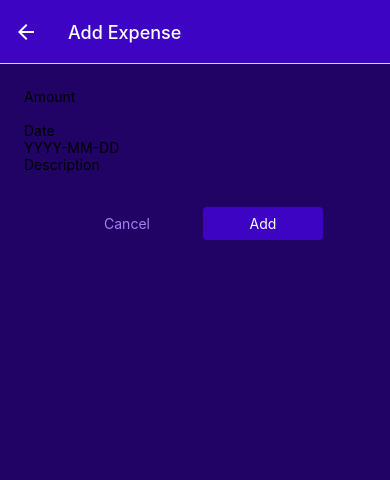
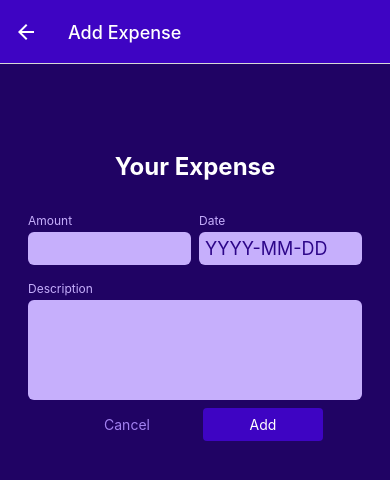
Before and after one commit to bchea123/ExpenseTracker, a React Native app: screen /ManageExpense in a window 390 px wide. Shown: the top 480 px of the page. Built offline with nearby package versions, Linux system fonts and the light colour scheme.

Commit message:
Styled manage expense screen

```diff
--- a/components/ManageExpense/ExpenseForm.js
+++ b/components/ManageExpense/ExpenseForm.js
@@ -1,12 +1,15 @@
-import { TextInput, View } from "react-native";
+import { StyleSheet, Text, View } from "react-native";
 import Input from "./Input";
 
 function ExpenseForm(){
     function amountChangedHandler(){}
 
     return (
-        <View>
+        <View style={styles.form}>
+            <Text style={styles.title}>Your Expense</Text>
+            <View style={styles.inputsRow}>
                 <Input
+                    style={styles.rowInput}
                     label="Amount"
                     textInputConfig={{
                         keyboardType: 'decimal-pad',
@@ -14,6 +17,7 @@
                     }}
                 />
                 <Input
+                    style={styles.rowInput}
                     label="Date"
                     textInputConfig={{
                         placeholder: 'YYYY-MM-DD',
@@ -21,6 +25,7 @@
                         onChangeText: () => {}
                     }}
                 />
+                </View>
                 <Input
                     label="Description"
                     textInputConfig={{
@@ -32,3 +37,23 @@
 }
 
 export default ExpenseForm;
+
+const styles = StyleSheet.create({
+    form: {
+        marginTop: 40
+    },
+    title: {
+        fontSize: 24,
+        fontWeight: 'bold',
+        color: 'white',
+        marginVertical: 24,
+        textAlign: 'center'
+    },
+    inputsRow: {
+        flexDirection: 'row',
+        justifyContent: 'space-between'
+    },
+    rowInput: {
+        flex: 1
+    }
+});
--- a/components/ManageExpense/Input.js
+++ b/components/ManageExpense/Input.js
@@ -1,10 +1,17 @@
 import { StyleSheet, Text, TextInput, View } from "react-native";
+import { GlobalStyles } from "../../constants/styles";
 
-function Input({label, textInputConfig}){
+function Input({label, style, textInputConfig}){
+    const inputStyles = [styles.input];
+
+    if (textInputConfig && textInputConfig.multiline) {
+        inputStyles.push(styles.inputMultiline);
+    }
+
     return (
-        <View>
-            <Text>{label}</Text>
-            <TextInput {...textInputConfig} />
+        <View style={[styles.inputContainer, style]}>
+            <Text style={styles.label}>{label}</Text>
+            <TextInput {...textInputConfig} style={inputStyles}/>
         </View>
     );
 }
@@ -12,5 +19,24 @@
 export default Input;
 
 const styles = StyleSheet.create({
-
+    inputContainer: {
+        marginHorizontal: 4,
+        marginVertical: 8,
+    },
+    label: {
+        fontSize: 12,
+        color: GlobalStyles.colors.primary100,
+        marginBottom: 4
+    },
+    input: {
+        backgroundColor: GlobalStyles.colors.primary100,
+        color: GlobalStyles.colors.primary700,
+        padding: 6,
+        borderRadius: 6,
+        fontSize: 18
+    },
+    inputMultiline: {
+        minHeight: 100,
+        textAlignVertical: 'top'
+    }
 });
```
Lines whose indentation alone changed are shown as unchanged.
